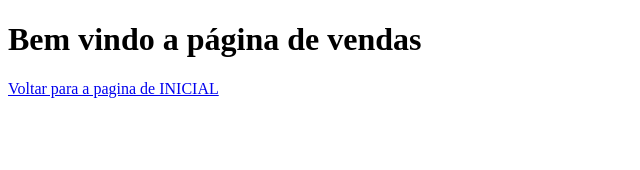
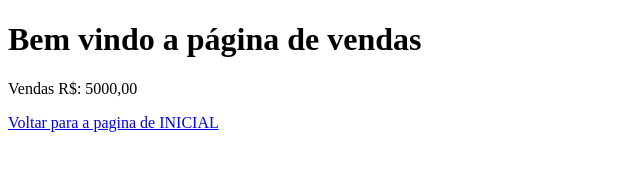
Before and after one commit to Wsanbey/Aula-Udemy-Github, a plain HTML site: page vendas.html in a window 1280 px wide. Shown: the whole page, without its empty margins (0-640 px from the left). Drawn offline with Linux system fonts and the light colour scheme.

Commit message:
Acrescentado valor das vendas

```diff
--- a/vendas.html
+++ b/vendas.html
@@ -8,6 +8,7 @@
 </head>
 <body>
     <h1>Bem vindo a página de vendas</h1>
+    <p>Vendas R$: 5000,00</p>
     <a href="index.html">Voltar para a pagina de INICIAL</a>
 </body>
 </html>
```
